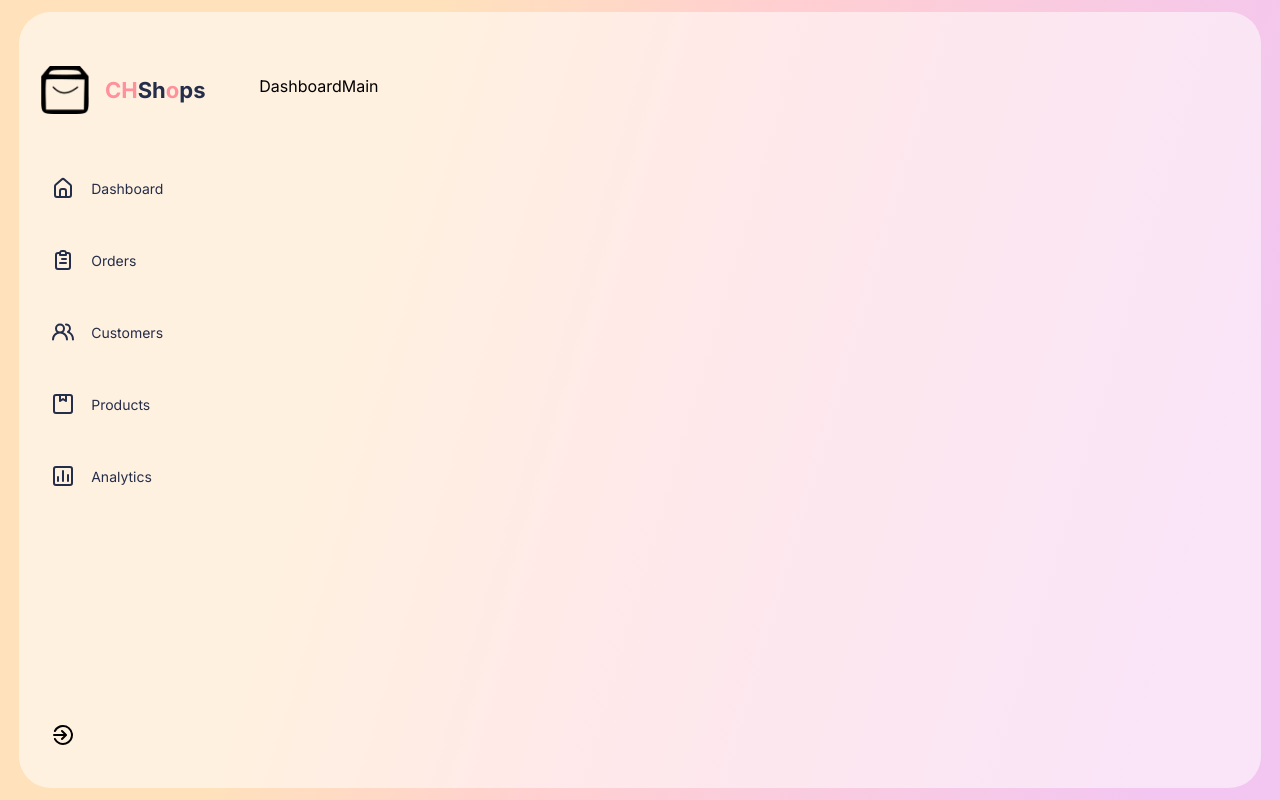
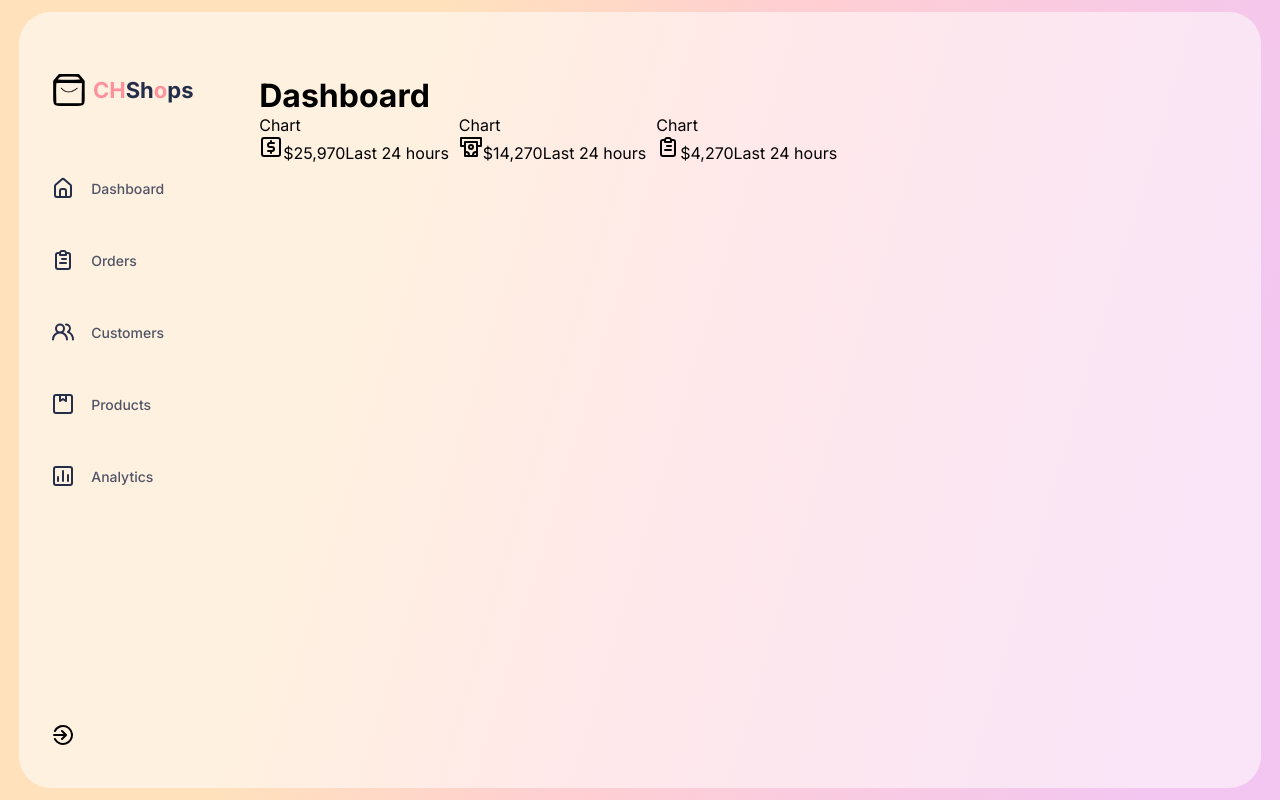
Before and after one commit to Chuloshnikov/shops-dashboard, a React (Create React App) app: page /dashboard in a window 1280 px wide. Built offline with nearby package versions, Linux system fonts and the light colour scheme.

Commit message:
CardsInfo render done

```diff
--- /dev/null
+++ b/src/components/DashboardMain/Card/Card.jsx
@@ -0,0 +1,35 @@
+import React, { useState } from 'react'
+import styles from "./Card.module.css";
+
+import { AnimateSharedLayout } from 'framer-motion';
+
+const Card = (props) => {
+
+    const [expended, setExpended] = useState(false);
+
+    return (
+        <AnimateSharedLayout>
+            { expended ?  'Expanded' : <CompactCard param={props}/>}
+        </AnimateSharedLayout>
+    )
+}
+
+function CompactCard({param}) {
+
+    const Png = param.png;
+
+    return (
+        <div className={styles.compactCard}>
+            <div className={styles.radialBar}>
+                Chart
+            </div>
+            <div className={styles.detail}>
+                <Png/>
+                <span>${param.value}</span>
+                <span>Last 24 hours</span>
+            </div>
+        </div>
+    )
+}
+
+export default Card;
--- /dev/null
+++ b/src/components/DashboardMain/Cards/Cards.jsx
@@ -0,0 +1,28 @@
+import React from 'react'
+import styles from "./Cards.module.css";
+import { CardsData } from "../../../data/data";
+import styled from '@emotion/styled';
+import Card from '../Card/Card';
+
+const Cards = () => {
+  return (
+    <div className={styles.cards}>
+        {CardsData.map((card, id) => {
+            return (
+                <div key={id} className={styled.cardContainer}>
+                    <Card
+                        title={card.title}
+                        color={card.color}
+                        barValue={card.barValue}
+                        value={card.value}
+                        png={card.png}
+                        series={card.series}
+                    />
+                </div>
+            )
+        })}
+    </div>
+  )
+}
+
+export default Cards;
--- /dev/null
+++ b/src/components/DashboardMain/Cards/Cards.module.css
@@ -0,0 +1,8 @@
+.cards {
+    display: flex;
+    gap: 10px;
+}
+
+.cardContainer {
+    width: 100%;
+}
--- a/src/components/DashboardMain/DashboardMain.jsx
+++ b/src/components/DashboardMain/DashboardMain.jsx
@@ -1,10 +1,12 @@
 import React from 'react';
 import styles from "./DashboardMain.module.css";
+import Cards from './Cards/Cards';
 
 const DashboardMain = () => {
   return (
     <div>
-        DashboardMain
+        <h1 >Dashboard</h1>
+        <Cards/>
     </div>
   )
 }
--- a/src/components/Sidebar/Sidebar.jsx
+++ b/src/components/Sidebar/Sidebar.jsx
@@ -9,7 +9,7 @@ const Sidebar = () => {
     return (
         <div className={styled.sidebar}>
             {/* LOGO */}
-            <Link to="/" className={styled.logo}>
+            <Link to="https://github.com/Chuloshnikov" className={styled.logo}>
                 <img src={LogoImage} alt="logo"/>
                 <span>
                     <span>CH</span>Sh<span>o</span>ps
--- a/src/components/Sidebar/Sidebar.module.css
+++ b/src/components/Sidebar/Sidebar.module.css
@@ -15,15 +15,47 @@
     font-weight: 700;
     font-size: 22px;
     margin-left: 2rem;
-    gap: 1rem;
+    gap: 0.5rem;
     align-items: center;
     justify-content: center;
     height: 4%;
 }
 
 .logo>img {
-    width: 3rem;
-    height: 3rem;
+    width: 2rem;
+    height: 2rem;
+}
+
+.logo:hover {
+    animation: logo 2s ease 0s 1 normal forwards;
+}
+
+@keyframes logo {
+	0%,
+	100% {
+		transform: translateX(0%);
+		transform-origin: 50% 50%;
+	}
+
+	15% {
+		transform: translateX(-30px) rotate(-6deg);
+	}
+
+	30% {
+		transform: translateX(15px) rotate(6deg);
+	}
+
+	45% {
+		transform: translateX(-15px) rotate(-3.6deg);
+	}
+
+	60% {
+		transform: translateX(9px) rotate(2.4deg);
+	}
+
+	75% {
+		transform: translateX(-6px) rotate(-1.2deg);
+	}
 }
 
 .logo>span>span {
@@ -49,6 +81,11 @@
     transition: all .3s ease 0s;
     font-size: 14px;
     border-radius: 0.7rem;
+}
+
+.menuItem>span {
+    font-weight: 500;
+    opacity: 0.8;
 }
 
 .menuItem:hover {
--- a/src/data/data.js
+++ b/src/data/data.js
@@ -42,7 +42,7 @@ import {
   ];
 
   // Analytics Cards Data
-  export const cardsData = [
+  export const CardsData = [
     {
       title: "Sales",
       color: {
--- a/src/index.css
+++ b/src/index.css
@@ -6,3 +6,7 @@ ul{
     list-style-type: none;
     margin: 0;
 }
+
+h1,h2,h3,h4,h5,h6,p {
+    margin: 0;
+}
```
Also changed, not shown: src/components/DashboardMain/Card/Card.module.css (added).
